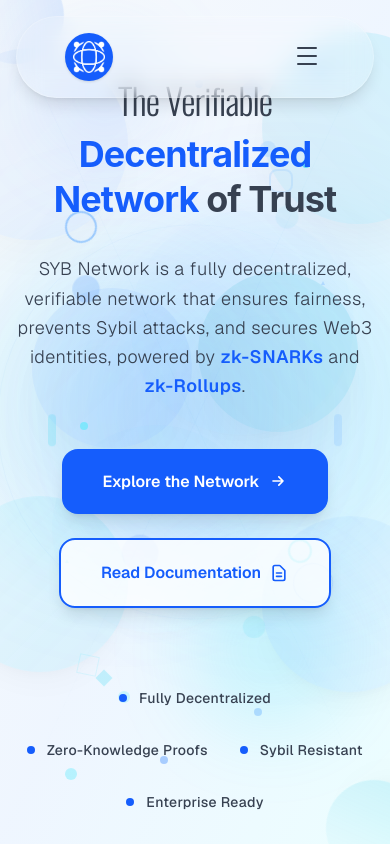
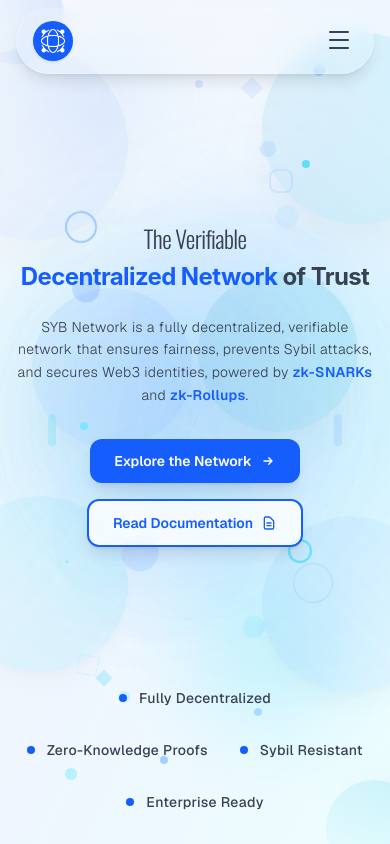
Before and after one commit to tokamak-network/syb-network-landing-page, a Next.js app: page / in a window 390 px wide. Shown: the top 844 px of the page. Built offline with nearby package versions, Linux system fonts and the light colour scheme.

Commit message:
fix: the navbar responsiveness

```diff
--- a/src/components/Hero.tsx
+++ b/src/components/Hero.tsx
@@ -1,6 +1,6 @@
 export default function Hero() {
   return (
-    <section id="home" className="relative overflow-hidden min-h-screen flex flex-col bg-gradient-to-br from-slate-50 via-blue-50 to-cyan-50">
+    <section id="home" className="relative overflow-hidden min-h-screen flex flex-col bg-gradient-to-br from-slate-50 via-blue-50 to-cyan-50 pt-20 sm:pt-24 lg:pt-0">
       {/* Animated Network Background */}
       <div className="absolute inset-0">
         {/* Gradient Orbs */}
@@ -153,35 +153,35 @@
       </div>
 
       {/* Main Content - Centered */}
-      <div className="flex-1 flex items-center justify-center relative z-10">
+      <div className="flex-1 flex items-center justify-center relative z-10 min-h-0">
         <div className="max-w-7xl mx-auto px-4 sm:px-6 lg:px-8 w-full">
           <div className="text-center">
-            <h1 className="hero-title text-4xl sm:text-5xl lg:text-6xl xl:text-7xl tracking-tight mb-8 text-center font-['Inter',system-ui,sans-serif]">
-              <span className="block font-thin text-gray-700 mb-3 font-oswald">The Verifiable</span>
+            <h1 className="hero-title text-2xl xs:text-3xl sm:text-4xl md:text-5xl lg:text-6xl xl:text-7xl tracking-tight mb-6 sm:mb-8 text-center font-['Inter',system-ui,sans-serif]">
+              <span className="block font-thin text-gray-700 mb-2 sm:mb-3 font-oswald">The Verifiable</span>
               <span className="block font-bold leading-tight">
                 <span className="text-blue-600">Decentralized Network</span> <span className="text-gray-700">of Trust</span>
               </span>
             </h1>
 
-            <p className="hero-subtitle max-w-4xl mx-auto text-lg sm:text-xl lg:text-2xl text-gray-700 mb-12 leading-relaxed font-light tracking-wide">
+            <p className="hero-subtitle max-w-4xl mx-auto text-sm sm:text-base md:text-lg lg:text-xl xl:text-2xl text-gray-700 mb-8 sm:mb-12 leading-relaxed font-light tracking-wide">
               SYB Network is a fully decentralized, verifiable network that ensures fairness, prevents Sybil attacks,
               and secures Web3 identities, powered by <span className="text-blue-600 font-semibold">zk-SNARKs</span> and <span className="text-blue-600 font-semibold">zk-Rollups</span>.
             </p>
 
-            <div className="hero-buttons flex flex-col sm:flex-row gap-6 justify-center items-center">
-              <button className="group bg-blue-600 hover:bg-blue-700 text-white font-semibold py-5 px-10 rounded-2xl transition-all duration-300 transform hover:scale-105 hover:-translate-y-1 shadow-lg hover:shadow-xl">
+            <div className="hero-buttons flex flex-col sm:flex-row gap-4 sm:gap-6 justify-center items-center">
+              <button className="group bg-blue-600 hover:bg-blue-700 text-white font-semibold py-3 px-6 sm:py-4 sm:px-8 lg:py-5 lg:px-10 rounded-xl sm:rounded-2xl transition-all duration-300 transform hover:scale-105 hover:-translate-y-1 shadow-lg hover:shadow-xl text-sm sm:text-base">
                 <span className="flex items-center">
                   Explore the Network
-                  <svg className="w-5 h-5 ml-2 transform group-hover:translate-x-1 transition-transform duration-300" fill="none" stroke="currentColor" viewBox="0 0 24 24">
+                  <svg className="w-4 h-4 sm:w-5 sm:h-5 ml-2 transform group-hover:translate-x-1 transition-transform duration-300" fill="none" stroke="currentColor" viewBox="0 0 24 24">
                     <path strokeLinecap="round" strokeLinejoin="round" strokeWidth="2" d="M13 7l5 5m0 0l-5 5m5-5H6"></path>
                   </svg>
                 </span>
               </button>
 
-              <button className="group border-2 border-blue-600 text-blue-600 hover:bg-blue-600 hover:text-white font-semibold py-5 px-10 rounded-2xl transition-all duration-300 hover:scale-105 hover:-translate-y-1 backdrop-blur-sm bg-white/80 shadow-lg hover:shadow-xl">
+              <button className="group border-2 border-blue-600 text-blue-600 hover:bg-blue-600 hover:text-white font-semibold py-3 px-6 sm:py-4 sm:px-8 lg:py-5 lg:px-10 rounded-xl sm:rounded-2xl transition-all duration-300 hover:scale-105 hover:-translate-y-1 backdrop-blur-sm bg-white/80 shadow-lg hover:shadow-xl text-sm sm:text-base">
                 <span className="flex items-center">
                   Read Documentation
-                  <svg className="w-5 h-5 ml-2 transform group-hover:translate-x-1 transition-transform duration-300" fill="none" stroke="currentColor" viewBox="0 0 24 24">
+                  <svg className="w-4 h-4 sm:w-5 sm:h-5 ml-2 transform group-hover:translate-x-1 transition-transform duration-300" fill="none" stroke="currentColor" viewBox="0 0 24 24">
                     <path strokeLinecap="round" strokeLinejoin="round" strokeWidth="2" d="M9 12h6m-6 4h6m2 5H7a2 2 0 01-2-2V5a2 2 0 012-2h5.586a1 1 0 01.707.293l5.414 5.414a1 1 0 01.293.707V19a2 2 0 01-2 2z"></path>
                   </svg>
                 </span>
--- a/src/components/Navigation.tsx
+++ b/src/components/Navigation.tsx
@@ -1,8 +1,30 @@
 'use client';
 
-import { useEffect } from 'react';
+import { useEffect, useState } from 'react';
 
 export default function Navigation() {
+  const [isMobileMenuOpen, setIsMobileMenuOpen] = useState(false);
+
+  const toggleMobileMenu = () => {
+    setIsMobileMenuOpen(!isMobileMenuOpen);
+  };
+
+  const closeMobileMenu = () => {
+    setIsMobileMenuOpen(false);
+  };
+
+  // Close mobile menu when screen size changes to desktop
+  useEffect(() => {
+    const handleResize = () => {
+      if (window.innerWidth >= 1024) { // lg breakpoint
+        setIsMobileMenuOpen(false);
+      }
+    };
+
+    window.addEventListener('resize', handleResize);
+    return () => window.removeEventListener('resize', handleResize);
+  }, []);
+
   useEffect(() => {
     const navbarPill = document.querySelector('.navbar-pill');
     let isScrolled = false;
@@ -14,18 +36,18 @@
               if (scrollTop > heroHeight && !isScrolled) {
           // Scrolled past hero - keep pill shape but with more opacity
           if (navbarPill && navbarPill.parentElement) {
-            navbarPill.className = 'navbar-pill bg-white/90 backdrop-blur-md border border-white/20 rounded-full px-12 py-4 shadow-lg hover:shadow-xl transition-all duration-300 w-full max-w-7xl';
+            navbarPill.className = 'navbar-pill bg-white/90 backdrop-blur-md border border-white/20 rounded-full px-4 sm:px-8 lg:px-12 py-3 sm:py-4 shadow-lg hover:shadow-xl transition-all duration-300 w-full max-w-7xl';
             if (navbarPill.parentElement.parentElement) {
               navbarPill.parentElement.parentElement.className = 'max-w-7xl mx-auto px-4 sm:px-6 lg:px-8';
             }
-            navbarPill.parentElement.className = 'flex justify-center pt-4';
+            navbarPill.parentElement.className = 'flex justify-center pt-2 sm:pt-4';
           }
           isScrolled = true;
         } else if (scrollTop <= heroHeight && isScrolled) {
           // In hero section - floating pill
           if (navbarPill && navbarPill.parentElement) {
-            navbarPill.className = 'navbar-pill bg-white/10 backdrop-blur-md border border-white/20 rounded-full px-12 py-4 shadow-lg hover:shadow-xl transition-all duration-300 w-full max-w-7xl';
-            navbarPill.parentElement.className = 'flex justify-center pt-4';
+            navbarPill.className = 'navbar-pill bg-white/10 backdrop-blur-md border border-white/20 rounded-full px-4 sm:px-8 lg:px-12 py-3 sm:py-4 shadow-lg hover:shadow-xl transition-all duration-300 w-full max-w-7xl';
+            navbarPill.parentElement.className = 'flex justify-center pt-2 sm:pt-4';
           }
           isScrolled = false;
         }
@@ -44,62 +66,79 @@
   }, []);
 
   return (
+    <>
       <nav id="navbar" className="fixed top-0 left-0 right-0 z-50 transition-all duration-500">
         <div className="max-w-7xl mx-auto px-4 sm:px-6 lg:px-8">
           {/* Unique Floating Pill Design */}
-        <div className="flex justify-center pt-4">
-          <div className="navbar-pill bg-white/10 backdrop-blur-md border border-white/20 rounded-full px-12 py-4 shadow-lg hover:shadow-xl transition-all duration-300 w-full max-w-7xl">
+          <div className="flex justify-center pt-2 sm:pt-4">
+            <div className="navbar-pill bg-white/10 backdrop-blur-md border border-white/20 rounded-full px-4 sm:px-8 lg:px-12 py-3 sm:py-4 shadow-lg hover:shadow-xl transition-all duration-300 w-full max-w-7xl">
               <div className="flex items-center justify-between">
                 {/* Logo */}
                 <div className="flex items-center space-x-3">
                   <button
                     onClick={() => window.scrollTo({ top: 0, behavior: 'smooth' })}
-                  className="w-12 h-12 bg-blue-600 rounded-full flex items-center justify-center hover:scale-105 hover:bg-blue-700 transition-all duration-300 shadow-sm cursor-pointer"
+                    className="w-10 h-10 sm:w-12 sm:h-12 bg-blue-600 rounded-full flex items-center justify-center hover:scale-105 hover:bg-blue-700 transition-all duration-300 shadow-sm cursor-pointer"
                   >
                     <img
                       src="/assets/brand/syb-logo-dark.png"
                       alt="SYB Network"
-                    className="h-8 w-auto"
+                      className="h-6 sm:h-8 w-auto"
                     />
                   </button>
                 </div>
 
-              {          /* Desktop Navigation Links - Clean Style */}
-          <div className="hidden md:flex items-center space-x-2">
-                <a href="#about" className="px-4 py-2 rounded-full text-sm font-medium text-gray-700 hover:bg-white hover:text-slate-700 hover:shadow-md transition-all duration-300">
+                {/* Desktop Navigation Links - Clean Style */}
+                <div className="hidden lg:flex items-center space-x-1 xl:space-x-2">
+                  <a href="#about" className="px-3 xl:px-4 py-2 rounded-full text-sm font-medium text-gray-700 hover:bg-white hover:text-slate-700 hover:shadow-md transition-all duration-300">
                     Discovery
                   </a>
-                <a href="#how-it-works" className="px-4 py-2 rounded-full text-sm font-medium text-gray-700 hover:bg-white hover:text-slate-700 hover:shadow-md transition-all duration-300">
+                  <a href="#how-it-works" className="px-3 xl:px-4 py-2 rounded-full text-sm font-medium text-gray-700 hover:bg-white hover:text-slate-700 hover:shadow-md transition-all duration-300">
                     Protocol
                   </a>
-                <a href="#benefits" className="px-4 py-2 rounded-full text-sm font-medium text-gray-700 hover:bg-white hover:text-slate-700 hover:shadow-md transition-all duration-300">
+                  <a href="#benefits" className="px-3 xl:px-4 py-2 rounded-full text-sm font-medium text-gray-700 hover:bg-white hover:text-slate-700 hover:shadow-md transition-all duration-300">
                     Advantages
                   </a>
-                <a href="#use-cases" className="px-4 py-2 rounded-full text-sm font-medium text-gray-700 hover:bg-white hover:text-slate-700 hover:shadow-md transition-all duration-300">
+                  <a href="#use-cases" className="px-3 xl:px-4 py-2 rounded-full text-sm font-medium text-gray-700 hover:bg-white hover:text-slate-700 hover:shadow-md transition-all duration-300">
                     Applications
                   </a>
-                <a href="#vision" className="px-4 py-2 rounded-full text-sm font-medium text-gray-700 hover:bg-white hover:text-slate-700 hover:shadow-md transition-all duration-300">
+                  <a href="#vision" className="px-3 xl:px-4 py-2 rounded-full text-sm font-medium text-gray-700 hover:bg-white hover:text-slate-700 hover:shadow-md transition-all duration-300">
                     Future
                   </a>
-                <a href="#connect" className="px-4 py-2 rounded-full text-sm font-medium text-gray-700 hover:bg-white hover:text-slate-700 hover:shadow-md transition-all duration-300">
+                  <a href="#connect" className="px-3 xl:px-4 py-2 rounded-full text-sm font-medium text-gray-700 hover:bg-white hover:text-slate-700 hover:shadow-md transition-all duration-300">
                     Community
                   </a>
                 </div>
 
-              {/* Unique CTA Button */}
-              <div className="hidden sm:block">
-                <button className="bg-blue-600 hover:bg-blue-700 text-white font-semibold py-2 px-5 rounded-full transition-all duration-300 hover:scale-105 hover:shadow-lg">
+                {/* Desktop CTA Button */}
+                <div className="hidden lg:block">
+                  <button className="bg-blue-600 hover:bg-blue-700 text-white font-semibold py-2 px-4 xl:px-5 rounded-full transition-all duration-300 hover:scale-105 hover:shadow-lg text-sm">
                     Get Started
                   </button>
                 </div>
 
-              {/* Modern Mobile Menu Button */}
-              <div className="md:hidden">
-                <button className="p-2 rounded-full hover:bg-white/20 transition-colors duration-300">
+                {/* Mobile Menu Button */}
+                <div className="lg:hidden">
+                  <button
+                    onClick={toggleMobileMenu}
+                    className="p-2 rounded-full hover:bg-white/20 transition-colors duration-300"
+                    aria-label="Toggle mobile menu"
+                  >
                     <div className="w-5 h-5 relative">
-                    <div className="absolute top-0 left-0 w-5 h-0.5 bg-gray-700 rounded-full transition-all duration-300"></div>
-                    <div className="absolute top-2 left-0 w-5 h-0.5 bg-gray-700 rounded-full transition-all duration-300"></div>
-                    <div className="absolute top-4 left-0 w-5 h-0.5 bg-gray-700 rounded-full transition-all duration-300"></div>
+                      <div
+                        className={`absolute top-0 left-0 w-5 h-0.5 bg-gray-700 rounded-full transition-all duration-300 ${
+                          isMobileMenuOpen ? 'transform rotate-45 translate-y-2' : ''
+                        }`}
+                      ></div>
+                      <div
+                        className={`absolute top-2 left-0 w-5 h-0.5 bg-gray-700 rounded-full transition-all duration-300 ${
+                          isMobileMenuOpen ? 'opacity-0' : ''
+                        }`}
+                      ></div>
+                      <div
+                        className={`absolute top-4 left-0 w-5 h-0.5 bg-gray-700 rounded-full transition-all duration-300 ${
+                          isMobileMenuOpen ? 'transform -rotate-45 -translate-y-2' : ''
+                        }`}
+                      ></div>
                     </div>
                   </button>
                 </div>
@@ -107,6 +146,75 @@
             </div>
           </div>
         </div>
+
+        {/* Mobile Menu Overlay */}
+        {isMobileMenuOpen && (
+          <div className="lg:hidden fixed inset-0 top-20 sm:top-24 bg-white/95 backdrop-blur-md z-40">
+            <div className="flex flex-col items-center justify-start pt-12 space-y-6">
+              <a
+                href="#about"
+                onClick={closeMobileMenu}
+                className="text-lg font-medium text-gray-700 hover:text-blue-600 transition-colors duration-300 py-2"
+              >
+                Discovery
+              </a>
+              <a
+                href="#how-it-works"
+                onClick={closeMobileMenu}
+                className="text-lg font-medium text-gray-700 hover:text-blue-600 transition-colors duration-300 py-2"
+              >
+                Protocol
+              </a>
+              <a
+                href="#benefits"
+                onClick={closeMobileMenu}
+                className="text-lg font-medium text-gray-700 hover:text-blue-600 transition-colors duration-300 py-2"
+              >
+                Advantages
+              </a>
+              <a
+                href="#use-cases"
+                onClick={closeMobileMenu}
+                className="text-lg font-medium text-gray-700 hover:text-blue-600 transition-colors duration-300 py-2"
+              >
+                Applications
+              </a>
+              <a
+                href="#vision"
+                onClick={closeMobileMenu}
+                className="text-lg font-medium text-gray-700 hover:text-blue-600 transition-colors duration-300 py-2"
+              >
+                Future
+              </a>
+              <a
+                href="#connect"
+                onClick={closeMobileMenu}
+                className="text-lg font-medium text-gray-700 hover:text-blue-600 transition-colors duration-300 py-2"
+              >
+                Community
+              </a>
+
+              {/* Mobile CTA Button */}
+              <div className="pt-4">
+                <button
+                  onClick={closeMobileMenu}
+                  className="bg-blue-600 hover:bg-blue-700 text-white font-semibold py-3 px-8 rounded-full transition-all duration-300 hover:scale-105 hover:shadow-lg"
+                >
+                  Get Started
+                </button>
+              </div>
+            </div>
+          </div>
+        )}
       </nav>
+
+      {/* Mobile Menu Backdrop */}
+      {isMobileMenuOpen && (
+        <div
+          className="lg:hidden fixed inset-0 bg-black/20 z-30"
+          onClick={closeMobileMenu}
+        ></div>
+      )}
+    </>
   );
 }
```
Lines whose indentation alone changed are shown as unchanged.
